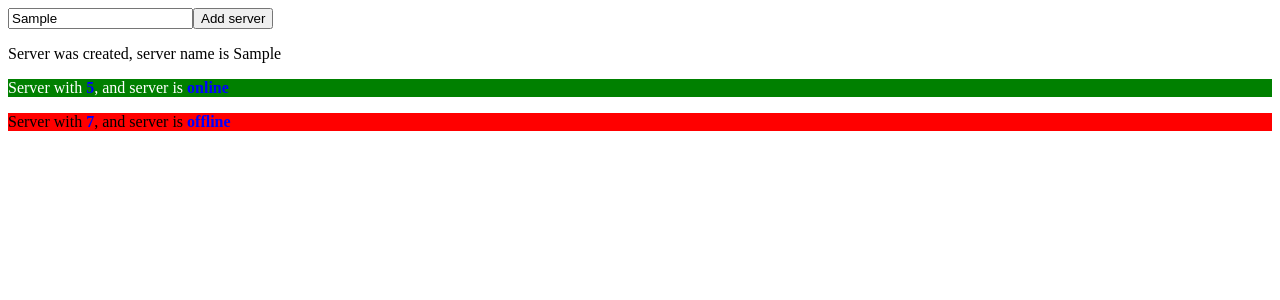
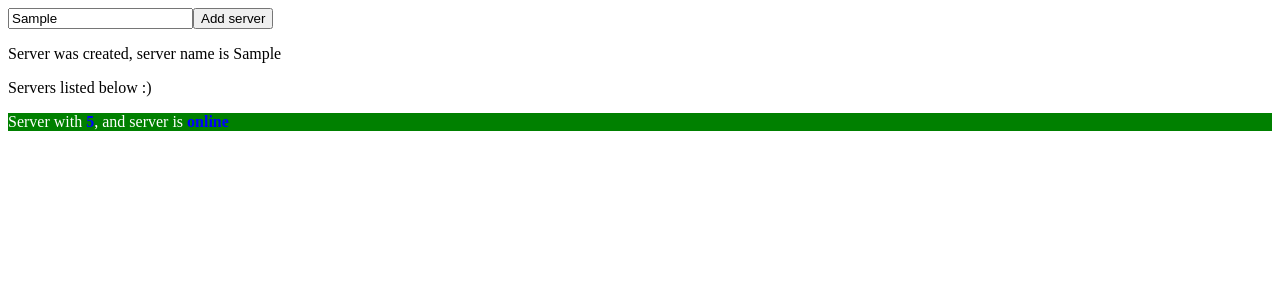
Before and after one commit to PasiturintisS/angular-tutorials, an Angular app: page / in a window 1280 px wide. Both pictures are taken after typing "Sample" into the empty fields and a click on the button "Add server". Shown: the top 300 px of the page. Built offline with nearby package versions, Linux system fonts and the light colour scheme.

Commit message:
3 files modified

```diff
--- a/src/app/servers/servers.component.html
+++ b/src/app/servers/servers.component.html
@@ -1,5 +1,6 @@
 <input type="text" (input)="onUpdateServerStatus($event)">
 <button (click)="onCreateServer()">Add server</button>
 <p *ngIf="serverCreated">Server was created, server name is {{ serverName }}</p>
-<app-server></app-server>
-<app-server></app-server>
+<p>{{ messageIfServersListNotEmpty }}</p>
+<!-- butinai naudojam zvaigzdute nes manipuliuojam DOM elementu ir kabutese rasomas javascript kodas -->
+<app-server *ngFor="let server of servers"></app-server>
--- a/src/app/servers/servers.component.ts
+++ b/src/app/servers/servers.component.ts
@@ -8,9 +8,22 @@ import { Component, OnInit } from '@angular/core';
 export class ServersComponent {
   serverName ='';
   serverCreated = false;
+  // pasikuriam masyva kuris serverius laikys
+  servers = [];
+  messageIfServersListNotEmpty = '';
 
   onCreateServer(){
     this.serverCreated = true;
+    //jei inputas ne tuscias stringas tada papildik lista
+    if(this.serverName != ''){
+      this.servers.push(this.serverName);
+    }
+    // jei listas tuscias duoda pranesima
+    if(this.servers.length <= 0) {
+      this.messageIfServersListNotEmpty = 'Servers list is empty !';
+    } else { // jei listas netuscias duoda pranesima
+      this.messageIfServersListNotEmpty = 'Servers listed below :)';
+    }
   }
 
   onUpdateServerStatus(event: any) {
```
Also changed, not shown: 1 other file (tests, documents, lock files or other folders).
